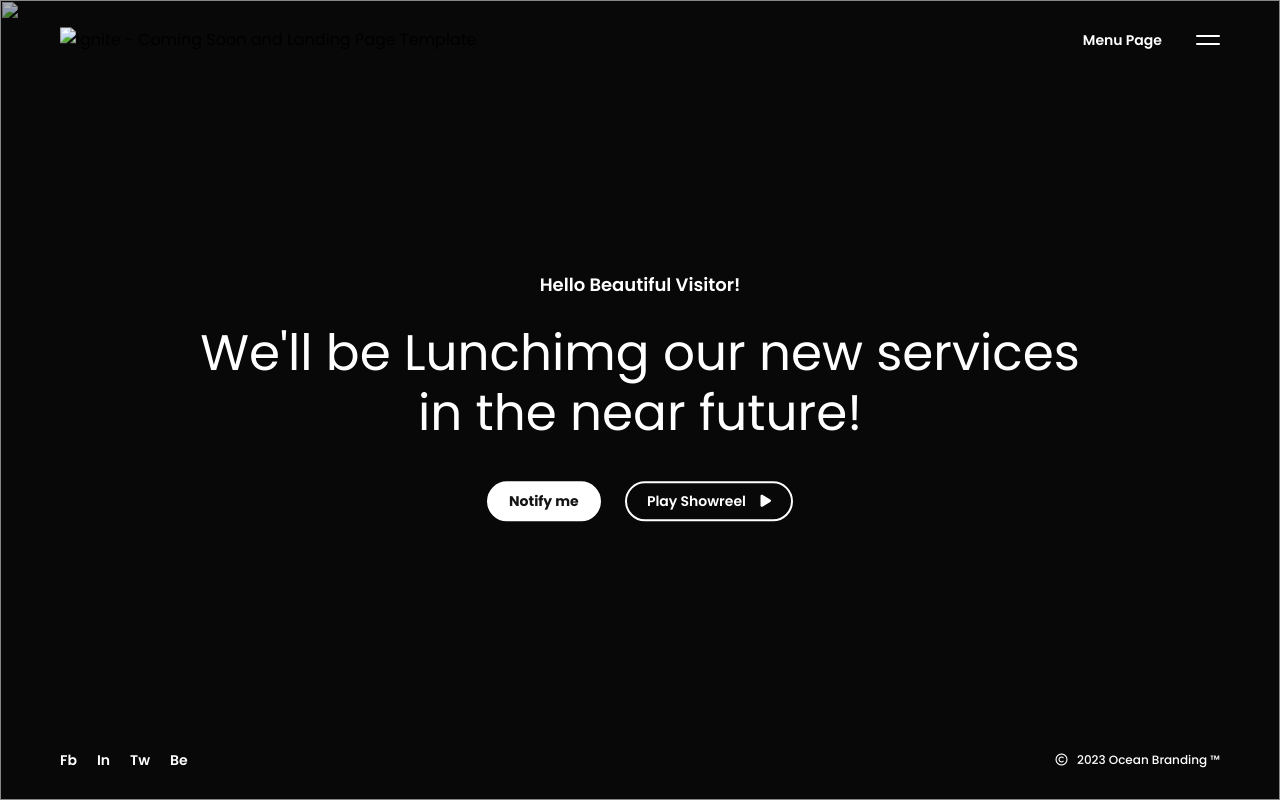
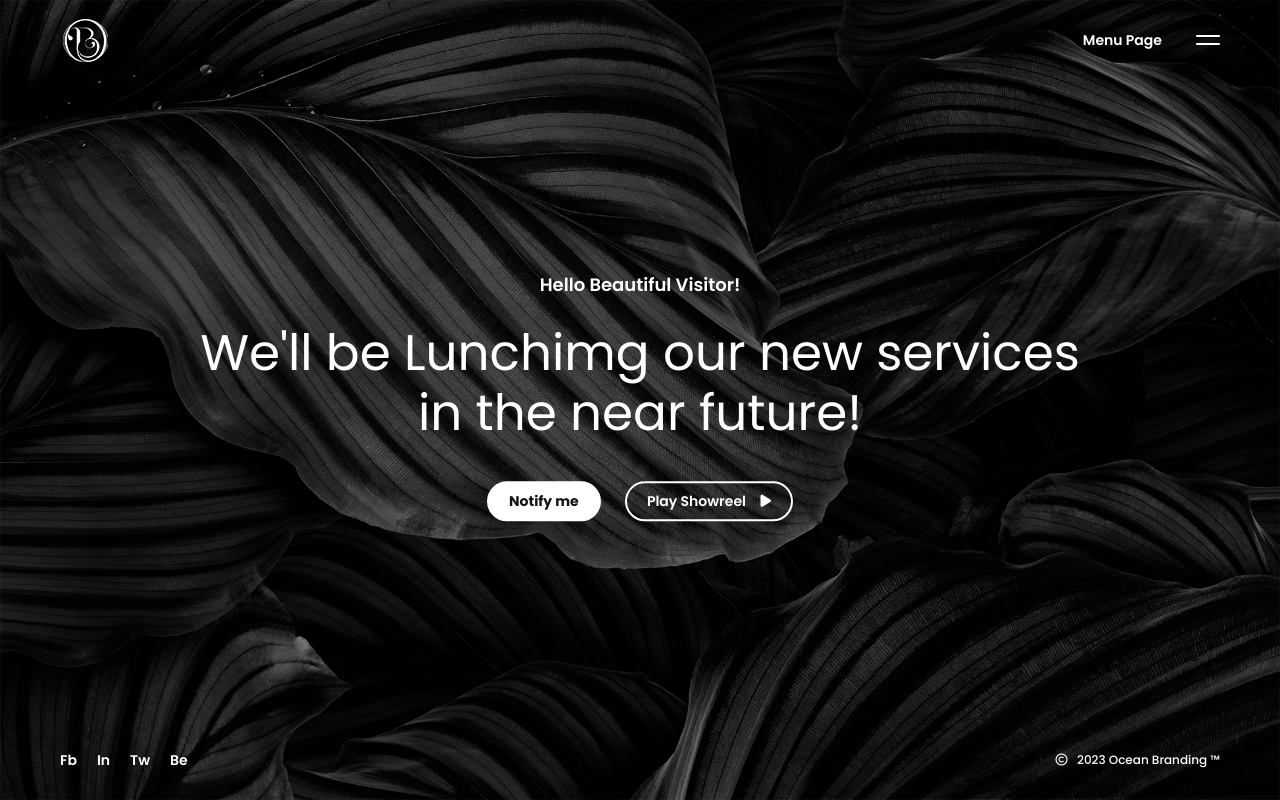
Before and after one commit to kira-s2n/Coming-soon-page, a plain HTML site: page index.html in a window 1280 px wide. Drawn offline with Linux system fonts and the light colour scheme; the site is published under a folder, as on GitHub Pages, so addresses that start at the root find nothing; files whose address does not match are found by name.

Commit message:
Update index.html

```diff
--- a/index.html
+++ b/index.html
@@ -18,10 +18,7 @@
     <meta name="viewport" content="width=device-width, initial-scale=1, maximum-scale=1">
 
     <!-- Template Favicon & Icons Start -->
-    <link rel="icon" href="img/favicon/favicon.ico" sizes="any">
-    <link rel="icon" href="img/favicon/icon.svg" type="image/svg+xml">
-    <link rel="apple-touch-icon" href="img/favicon/apple-touch-icon.png">
-    <link rel="manifest" href="img/favicon/manifest.webmanifest">
+
     <!-- Template Favicon & Icons End -->
 
     <!-- Facebook Metadata Start -->
@@ -88,7 +85,7 @@
 
                     <!-- Logo Start -->
                     <div class="logo">
-                        <img src="/img/ob logo2.png" alt="Ignite - Coming Soon and Landing Page Template">
+                        <img src="img/ob logo2.png" alt="Ignite - Coming Soon and Landing Page Template">
                     </div>
                     <!-- Logo End -->
 
@@ -126,7 +123,7 @@
             <div class="fullscreen-bg media-full-1">
                 <!-- local video background -->
                 <div class="video-background">
-                 <img style="width: 100%; height: 100%;" src="/img/backgrounds/calathea.jpg" alt="">
+                 <img style="width: 100%; height: 100%;" src="img/backgrounds/calathea.jpg" alt="">
                 </div>
                 <!-- Dark gradient cover layer -->
                 <div class="color-layer layer-dark-03"></div>
```
